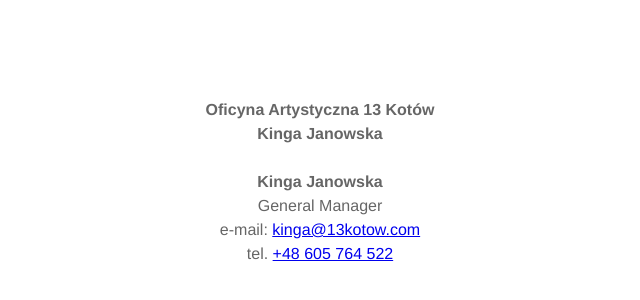
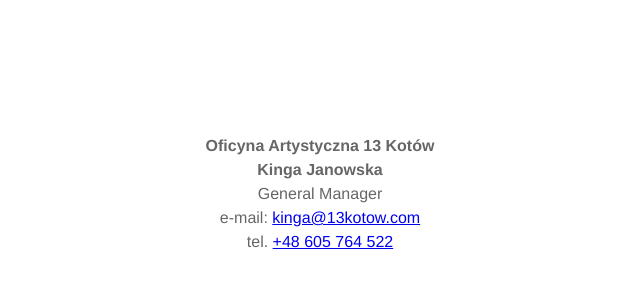
Before and after one commit to antoni/13cats, a plain HTML site: page index.html in a window 1280 px wide. Shown: the part 218-518 px from the top of the page, without its empty margins (320-960 px from the left). Drawn offline with Linux system fonts and the light colour scheme.

Commit message:
feat: Remove doubled name and surname

```diff
--- a/index.html
+++ b/index.html
@@ -71,24 +71,12 @@
 
 <body>
   <div id="main-container">
-    <div class="vc_row wpb_row vc_row-fluid vc_custom_1521406101619" style="text-align: center;"
-      data-mce-style="text-align: center;">
-      <div class="wpb_column vc_column_container vc_col-sm-12">
-        <div class="vc_column-inner ">
-          <div class="wpb_wrapper">
-            <div class="wpb_text_column wpb_content_element ">
-              <div class="wpb_wrapper"><strong>Oficyna Artystyczna 13 Kotów</strong></div>
-              <div class="wpb_wrapper"><strong>Kinga Janowska</strong></div>
-            </div>
-          </div>
-        </div>
-      </div>
-    </div>
     <div class="vc_row wpb_row vc_row-fluid vc_custom_1521406087113">
       <div class="wpb_column vc_column_container vc_col-sm-3" style="text-align: center;"
         data-mce-style="text-align: center;">&nbsp;<div class="vc_column-inner ">
           <div class="wpb_wrapper">
             <div class="wpb_text_column wpb_content_element ">
+              <div class="wpb_wrapper"><strong>Oficyna Artystyczna 13 Kotów</strong></div>
               <div class="wpb_wrapper"><strong>Kinga Janowska</strong></div>
               <div class="wpb_wrapper">General Manager</div>
               <div class="wpb_wrapper">e-mail: <a href="mailto:kinga@13kotow.com" target="_blank" rel="noopener"
```
